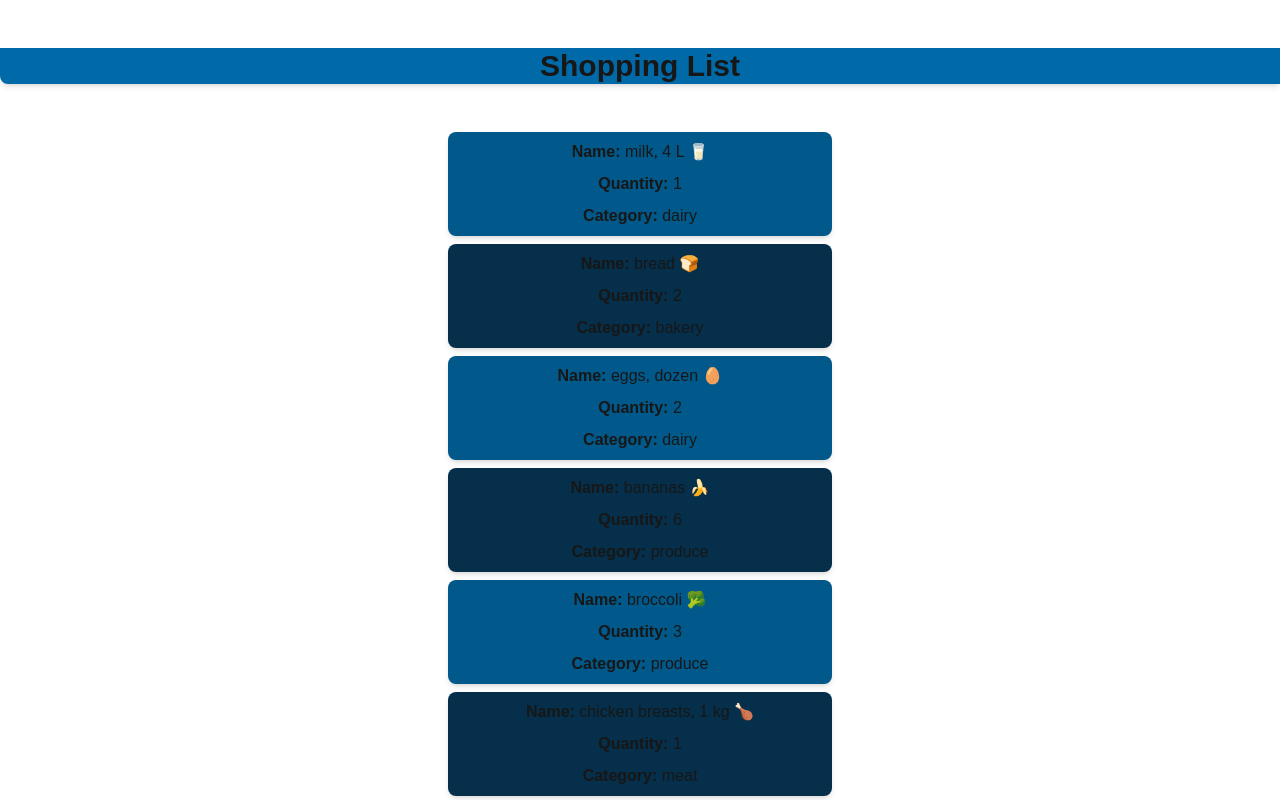
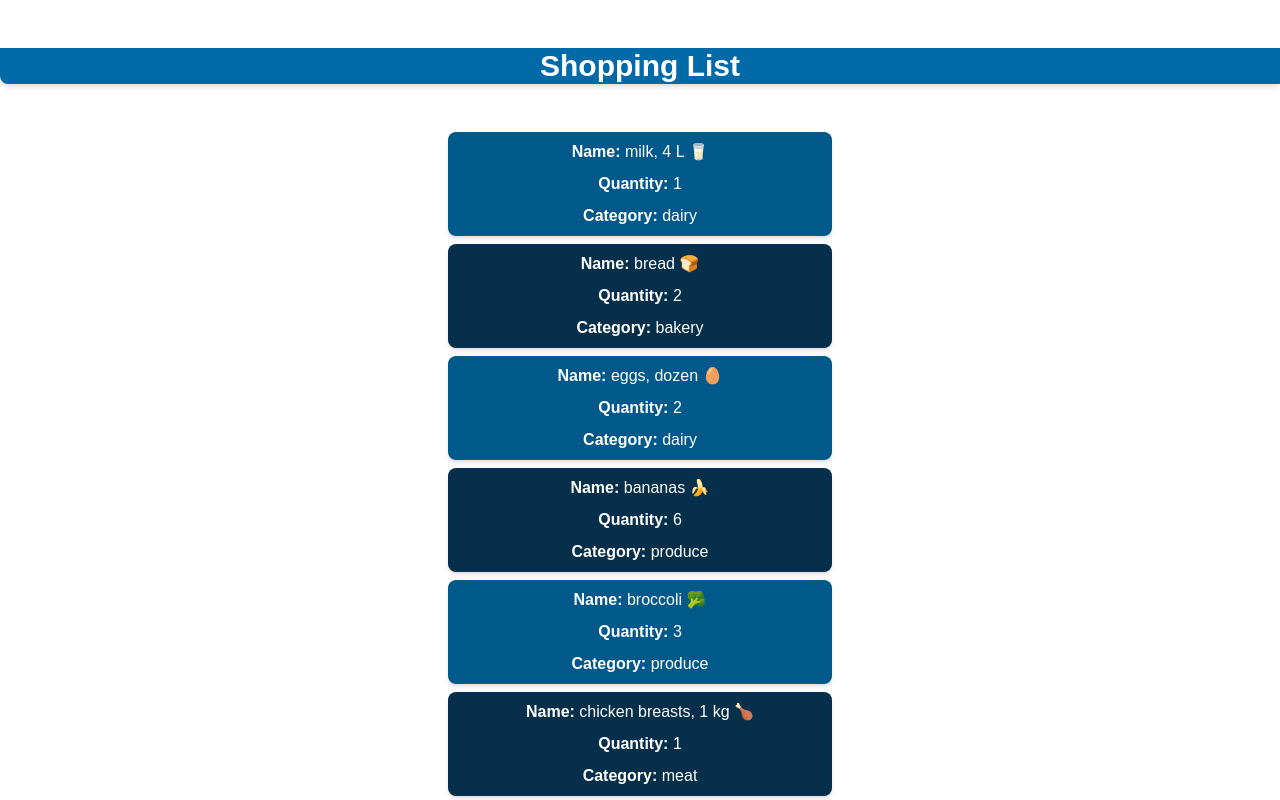
Before and after one commit to Temsters/cprg306-assignments, a Next.js app: page /week-3 in a window 1280 px wide. Shown: the top 800 px of the page. Built offline with nearby package versions, Linux system fonts and the light colour scheme.

Commit message:
text colour changes

```diff
--- a/app/week-3/item.js
+++ b/app/week-3/item.js
@@ -3,10 +3,10 @@
 export default function Item({ name, quantity, category, bgColor }) {
   return (
     <div className={`my-2 max-w-sm p-2 rounded-lg mx-auto text-center shadow-md ${bgColor}`}>
-      <ul className="space-y-2">
-        <li><span className="font-semibold">Name:</span> {name}</li>
-        <li><span className="font-semibold">Quantity:</span> {quantity}</li>
-        <li><span className="font-semibold">Category:</span> {category}</li>
+      <ul className="space-y-2 ">
+        <li><span className="font-semibold text-white">Name:</span> {name}</li>
+        <li><span className="font-semibold text-white">Quantity:</span> {quantity}</li>
+        <li><span className="font-semibold text-white">Category:</span> {category}</li>
       </ul>
     </div>
   );
--- a/app/week-3/page.js
+++ b/app/week-3/page.js
@@ -4,8 +4,8 @@ import ItemList from "./item-list";
 //functional component Page that returns main element
 export default function Page() {
   return (
-    <main className="space-y-2">
-      <h1 className="my-12 text-3xl font-bold bg-[oklch(50%_0.134_242.749)] rounded-bl-lg text-center shadow-md">Shopping List</h1>
+    <main className="space-y-2 text-white">
+      <h1 className="my-12 text-3xl font-bold bg-[oklch(50%_0.134_242.749)] rounded-bl-lg text-center shadow-md text-white">Shopping List</h1>
       <ItemList />
     </main>
   );
```
